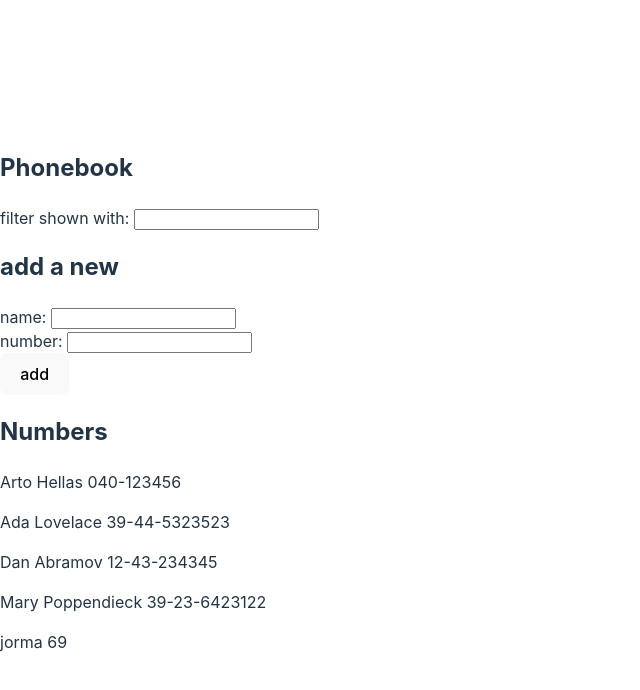
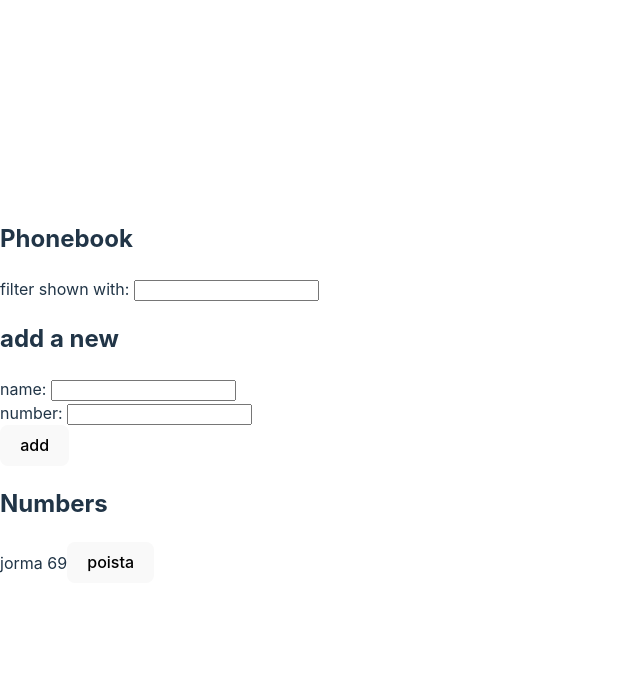
Before and after one commit to nikoh97/fullstack, a React (Vite) app in the folder osa2/puhelinluettelo/: page / in a window 1280 px wide. Shown: the top 690 px of the page, without its empty margins (0-640 px from the left). Built offline with nearby package versions, Linux system fonts and the light colour scheme; data requests are answered from the project's data file.

Commit message:
tehty tehtävä 2.14

```diff
--- a/osa2/puhelinluettelo/db.json
+++ b/osa2/puhelinluettelo/db.json
@@ -1,25 +1,5 @@
 {
   "persons": [
-    {
-      "name": "Arto Hellas",
-      "number": "040-123456",
-      "id": "1"
-    },
-    {
-      "name": "Ada Lovelace",
-      "number": "39-44-5323523",
-      "id": "2"
-    },
-    {
-      "name": "Dan Abramov",
-      "number": "12-43-234345",
-      "id": "3"
-    },
-    {
-      "name": "Mary Poppendieck",
-      "number": "39-23-6423122",
-      "id": "4"
-    },
     {
       "id": "a29a",
       "name": "jorma",
--- a/osa2/puhelinluettelo/src/App.jsx
+++ b/osa2/puhelinluettelo/src/App.jsx
@@ -6,10 +6,16 @@ const Persons = (props) => {
   return (
     <div>
       {props.lista.map((value, i) => {
-        if (value.name && value.name.toLowerCase().includes(props.filtteri.toLowerCase())) {
+        if (
+          value.name &&
+          value.name.toLowerCase().includes(props.filtteri.toLowerCase())
+        ) {
           return (
             <p key={i}>
               {value.name} {value.number}
+              <button onClick={() => props.handleDelete(value)}>
+                poista
+              </button>{" "}
             </p>
           );
         }
@@ -58,15 +64,17 @@ const App = () => {
   const [newFilter, setNewFilter] = useState("");
 
   const hook = () => {
-    tiedotService.haeHenkilot().then((data) => {
+    tiedotService
+      .haeHenkilot()
+      .then((data) => {
         setPersons(data);
-      console.log("data", data)
-    }).catch(error => {
+        console.log("data", data);
+      })
+      .catch((error) => {
         if (!error.response) {
-        console.log('Network Error')
-      } else
-      console.log(error);
-    })
+          console.log("Network Error");
+        } else console.log(error);
+      });
   };
 
   console.log("render", persons.length, "persons");
@@ -87,15 +95,17 @@ const App = () => {
       number: newNumber,
     };
 
-    tiedotService.asetaHenkilo(person).then((data) => {
+    tiedotService
+      .asetaHenkilo(person)
+      .then((data) => {
         setPersons(persons.concat(data));
         setNewName("");
         setNewNumber("");
-    }).catch(error => {
+      })
+      .catch((error) => {
         if (!error.response) {
-        console.log('Network Error')
-      } else
-      console.log(error);
+          console.log("Network Error");
+        } else console.log(error);
       });
   };
 
@@ -114,6 +124,14 @@ const App = () => {
     setNewFilter(event.target.value);
   };
 
+  const handleDelete = (person) => {
+    if (window.confirm(`Poista ${person.name} ?`)) {
+      tiedotService.poistaHenkilo(person.id).then(() => {
+        setPersons(persons.filter((per) => per.id !== person.id));
+      });
+    }
+  };
+
   return (
     <div>
       <h2>Phonebook</h2>
@@ -127,7 +145,11 @@ const App = () => {
         submit={addPerson}
       />
       <h2>Numbers</h2>
-      <Persons lista={persons} filtteri={newFilter} />
+      <Persons
+        lista={persons}
+        filtteri={newFilter}
+        handleDelete={handleDelete}
+      />
     </div>
   );
 };
--- a/osa2/puhelinluettelo/src/services/tiedot.js
+++ b/osa2/puhelinluettelo/src/services/tiedot.js
@@ -30,8 +30,14 @@ const asetaHenkilo = newObject => {
     return request.then(response => response.data)
   }
 
+  const poistaHenkilo = (id) => {
+    const delRequest = axios.delete(`${baseUrl}/${id}`)
+    return delRequest.then(response => response.data)
+  }
+
 
 export default {
   haeHenkilot: haeHenkilot,
   asetaHenkilo: asetaHenkilo,
+  poistaHenkilo: poistaHenkilo,
 };
```
Lines whose indentation alone changed are shown as unchanged.
